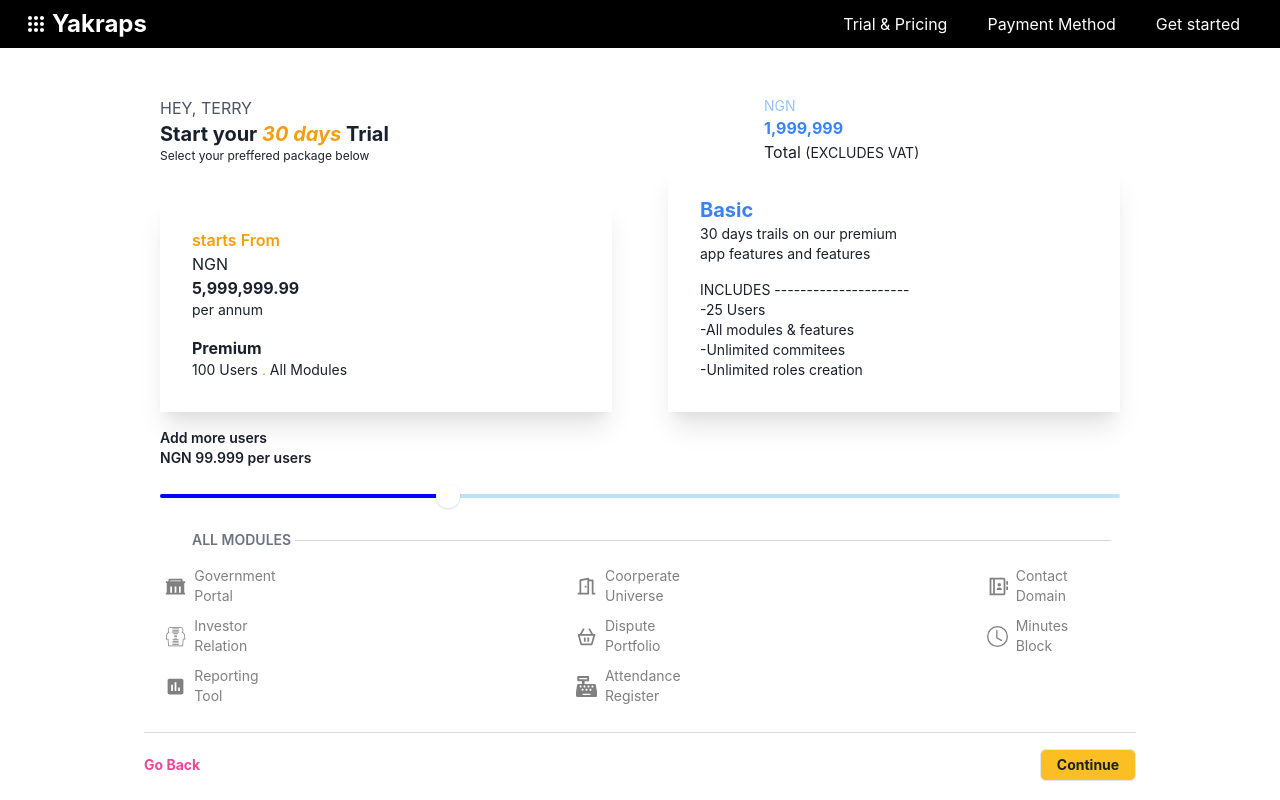
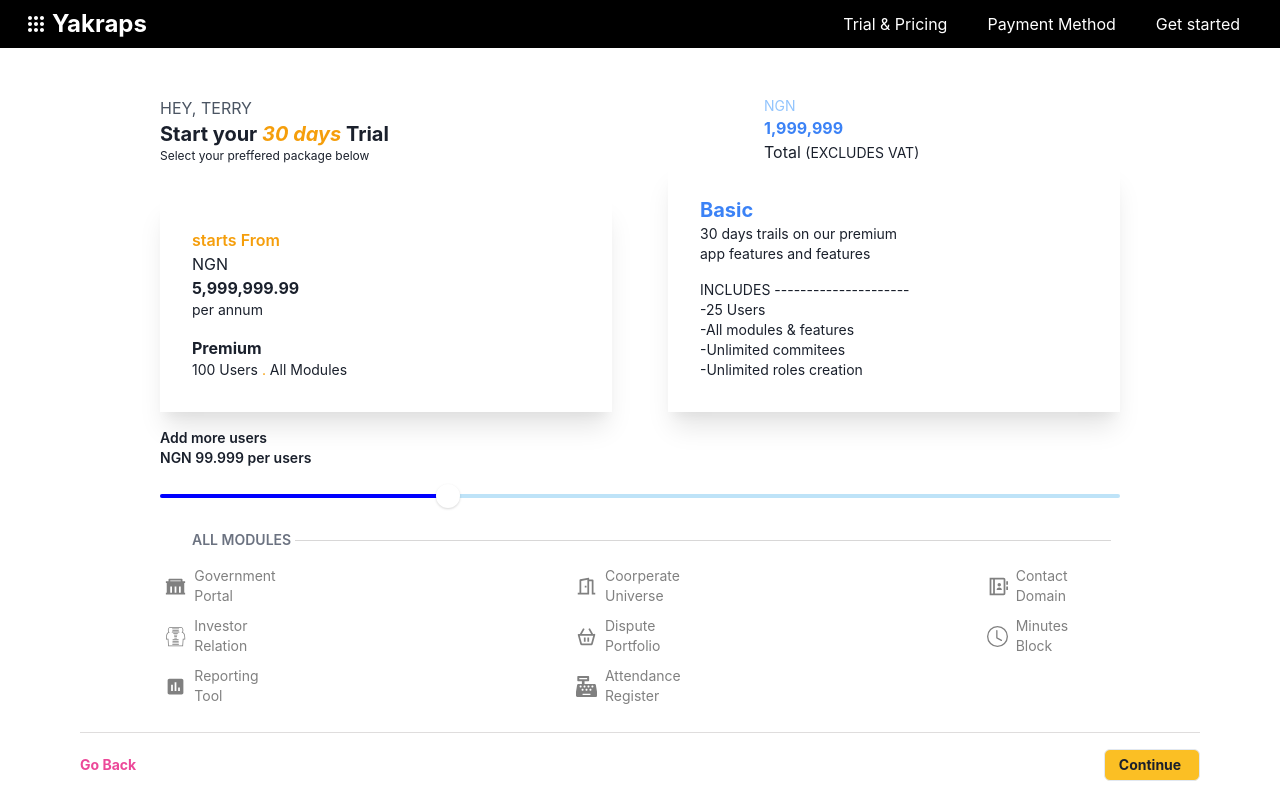
Before and after one commit to shyrapson/yakraps-homepage, a React (Create React App) app: page / in a window 1280 px wide. Built offline with nearby package versions, Linux system fonts and the light colour scheme.

Commit message:
first commit

```diff
--- a/src/components/footer/Footer.js
+++ b/src/components/footer/Footer.js
@@ -52,9 +52,9 @@
                     <FooterLinks data={data} title={data.title} index={index} path={data.path} icon={data.icon} key={index} clickInfo={clickInfo} />
                 ))}
             </div>
-            <div className="btn flex items-center text-sm justify-between mr-12 ml-12 md:ml-36 md:mr-36">
-                <button className=" text-pink-500 mt-4 font-bold mr-16">Go Back</button>
-                <button className="rounded-md border bg-yellow-400 font-bold h-8 w-24 mt-4 ml-16">Continue</button>
+            <div className="btn grid grid-cols-2 items-center justify-start text-sm md:gap-x-5 ml-12 mr-12 md:ml-20 md:mr-20">
+                <button className=" flex justify-self-start items-center justify-center text-pink-500 mt-4 font-bold ">Go Back</button>
+                <button className="flex justify-self-end items-center justify-center rounded-md border bg-yellow-400 font-bold h-8 w-24 mt-4 pr-1">Continue</button>
             </div>
         </div>
 
```
